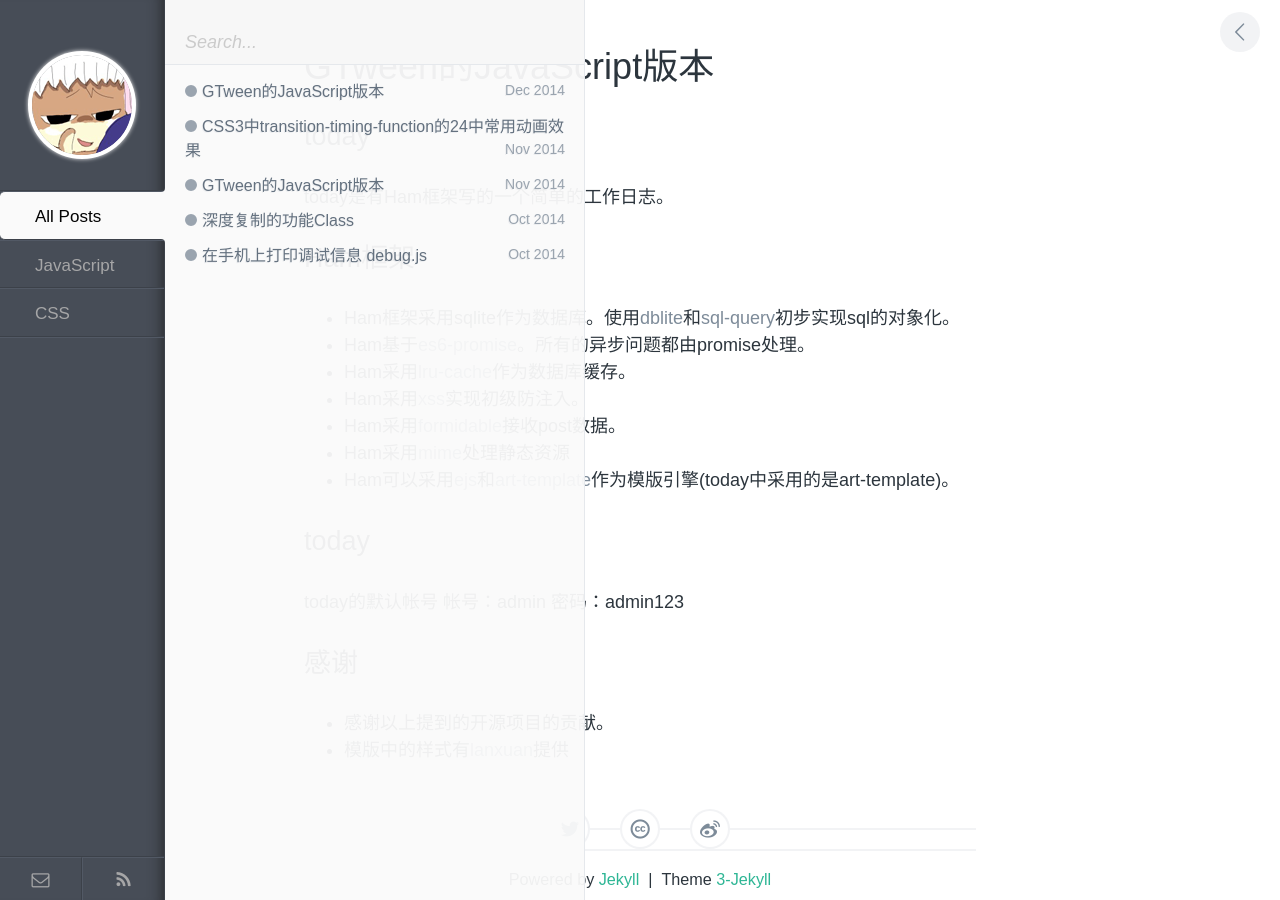
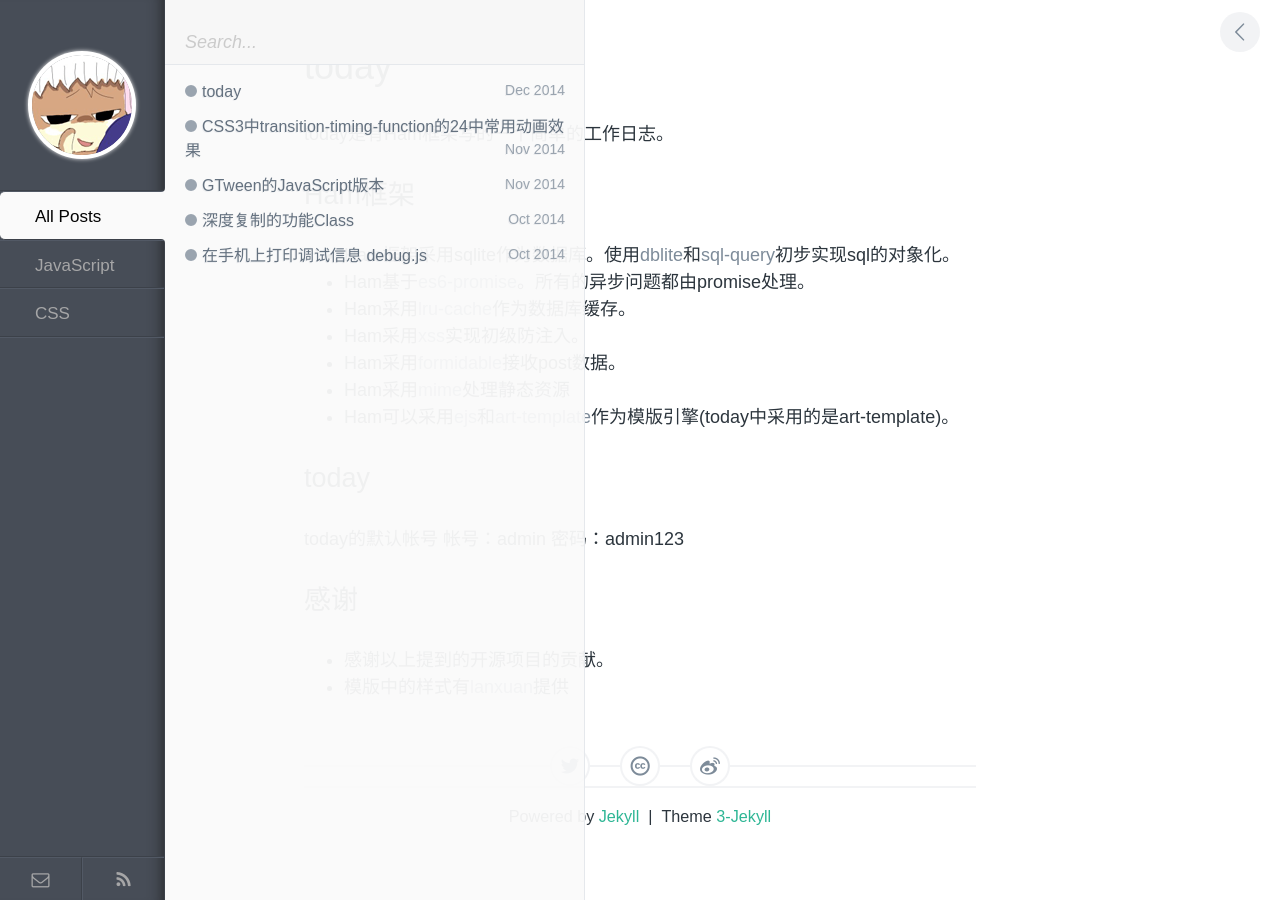
Before and after one commit to as3long/blog, a Jekyll site: the page built from _posts/2014-12-02-today.md, in a window 1280 px wide. Built offline with Jekyll 4.4.1, drawn with Linux system fonts in a browser that asks for light colours; comment, search, counter and statistics services are not loaded.

Commit message:
添加文章today

```diff
--- a/_posts/2014-12-02-today.md
+++ b/_posts/2014-12-02-today.md
@@ -1,14 +1,12 @@
 ---
 layout: post
-title: "GTween的JavaScript版本"
+title: "today"
 tags:
     -JavaScript
 categories:
     javascript
 ---
 
-today
-=====
 today是有Ham框架写的一个简单的工作日志。
 
 ##Ham框架
```
